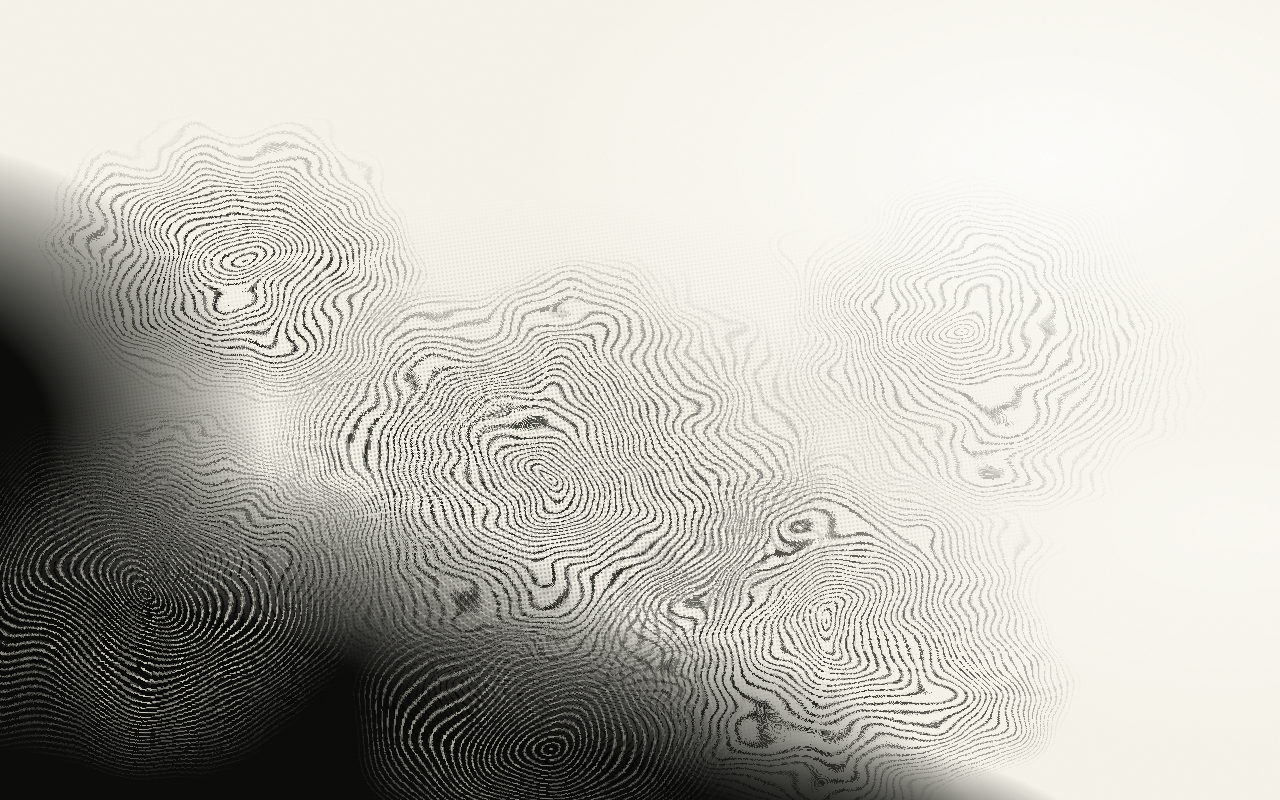
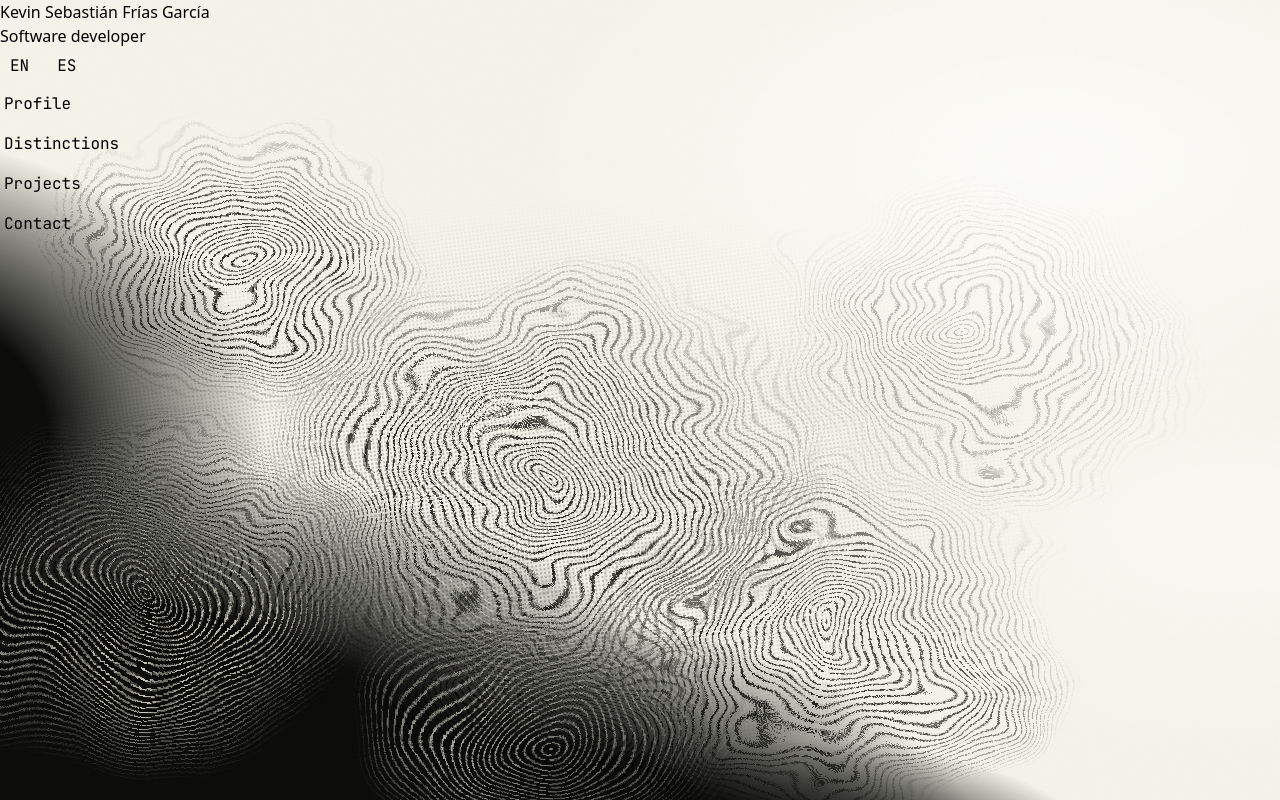
Before and after one commit to OverNuke/portfolio-v2, a React (Vite) app: page / in a window 1280 px wide. Built offline with nearby package versions, Linux system fonts and the light colour scheme.

Commit message:
Fix(Home): Sections wire with main page

```diff
--- a/src/home/ModuleNav.tsx
+++ b/src/home/ModuleNav.tsx
@@ -15,7 +15,7 @@ const NAV_KEY: Record<string, DictionaryKey> = {
 export function ModuleNav() {
   const { t } = useI18n();
   return (
-    <nav aria-label="Module navigation">
+    <nav className="home__nav" aria-label="Module navigation">
       <ul>
         {NAV_ROUTES.map((route) => (
           <li key={route.path}>
--- a/src/home/home.css
+++ b/src/home/home.css
@@ -1,3 +1,15 @@
+/* Regression fix (2026-09-18): .home__masthead and .home__nav were both
+   position:static, so per CSS paint order the positioned .ink-flow layer
+   (position:absolute) painted over them regardless of DOM order or its
+   own z-index — masthead/nav were in the DOM but fully invisible. Lifting
+   both into the content band (tokens.css's --z-plate-content) above
+   ink-flow's decor band fixes it, matching every other section's pattern. */
+.home__masthead,
+.home__nav {
+  position: relative;
+  z-index: var(--z-plate-content);
+}
+
 /* Task 4.1 audit finding: bare-text nav links measured under the WCAG 2.2
    SC 2.5.8 24x24 target floor (tokens.css's --hit-min). Padding only — no
    visual design pass, that's still open per root CLAUDE.md's page-content gap. */
--- a/src/sections/ink-flow/ink-flow.css
+++ b/src/sections/ink-flow/ink-flow.css
@@ -4,6 +4,7 @@
 .ink-flow {
   position: absolute;
   inset: 0;
+  z-index: var(--z-plate-decor);
   overflow: hidden;
   background: var(--if-paper);
   pointer-events: none;
```
Also changed, not shown: 1 other file (tests, documents, lock files or other folders).
